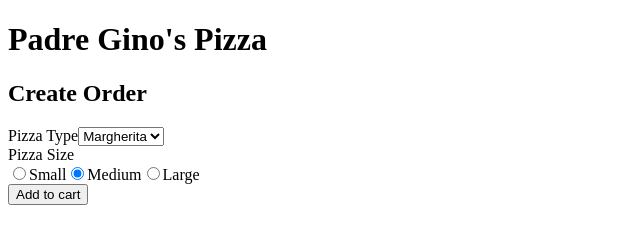
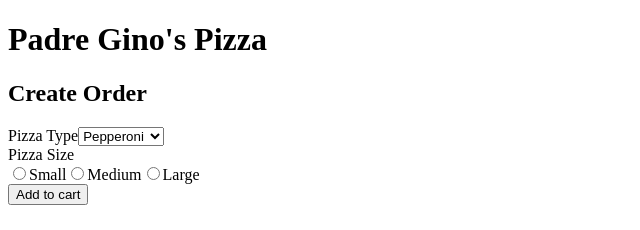
Before and after one commit to NewtonKamau/pizza-order, a React (Vite) app: page / in a window 1280 px wide. Shown: the top 230 px of the page, without its empty margins (0-640 px from the left). Built offline with nearby package versions, Linux system fonts and the light colour scheme.

Commit message:
refactor Order component to manage pizza type and size with state

```diff
--- a/src/Order.jsx
+++ b/src/Order.jsx
@@ -1,7 +1,8 @@
+import { useState } from "react";
 import Pizza from "./Pizza";
 export default function Order() {
-  const pizzaType = "Margherita";
-  const pizzaSize = "M";
+  const [pizzaType, setPizzaType] = useState('Pepperoni')
+  const [pizzaSize, setPizzaSize] = useState('m');
   return (
     <div className="order">
       <h2>Create Order </h2>
@@ -9,7 +10,12 @@ export default function Order() {
         <div>
           <div>
             <label htmlFor="pizza-type">Pizza Type</label>
-            <select id="pizza-type" name="pizza-type" value={pizzaType}>
+            <select
+              id="pizza-type"
+              name="pizza-type"
+              value={pizzaType}
+              onChange={(e) => setPizzaType(e.target.value)}
+            >
               <option value="Margherita">Margherita</option>
               <option value="Pepperoni">Pepperoni</option>
               <option value="Hawaiian">Hawaiian</option>
@@ -23,6 +29,7 @@ export default function Order() {
                     id="small"
                     name="pizza-size"
                     value="S"
+                    onChange={(e) => setPizzaType(e.target.value)}
                     checked={pizzaSize === "S"}
                   />
                   <label htmlFor="small">Small</label>
@@ -33,6 +40,7 @@ export default function Order() {
                     id="medium"
                     name="pizza-size"
                     value="M"
+                    onChange={(e) => setPizzaType(e.target.value)}
                     checked={pizzaSize === "M"}
                   />
                   <label htmlFor="medium">Medium</label>
@@ -43,6 +51,7 @@ export default function Order() {
                     id="large"
                     name="pizza-size"
                     value="L"
+                    onChange={(e) => setPizzaType(e.target.value)}
                     checked={pizzaSize === "L"}
                   />
                   <label htmlFor="large">Large</label>
```
